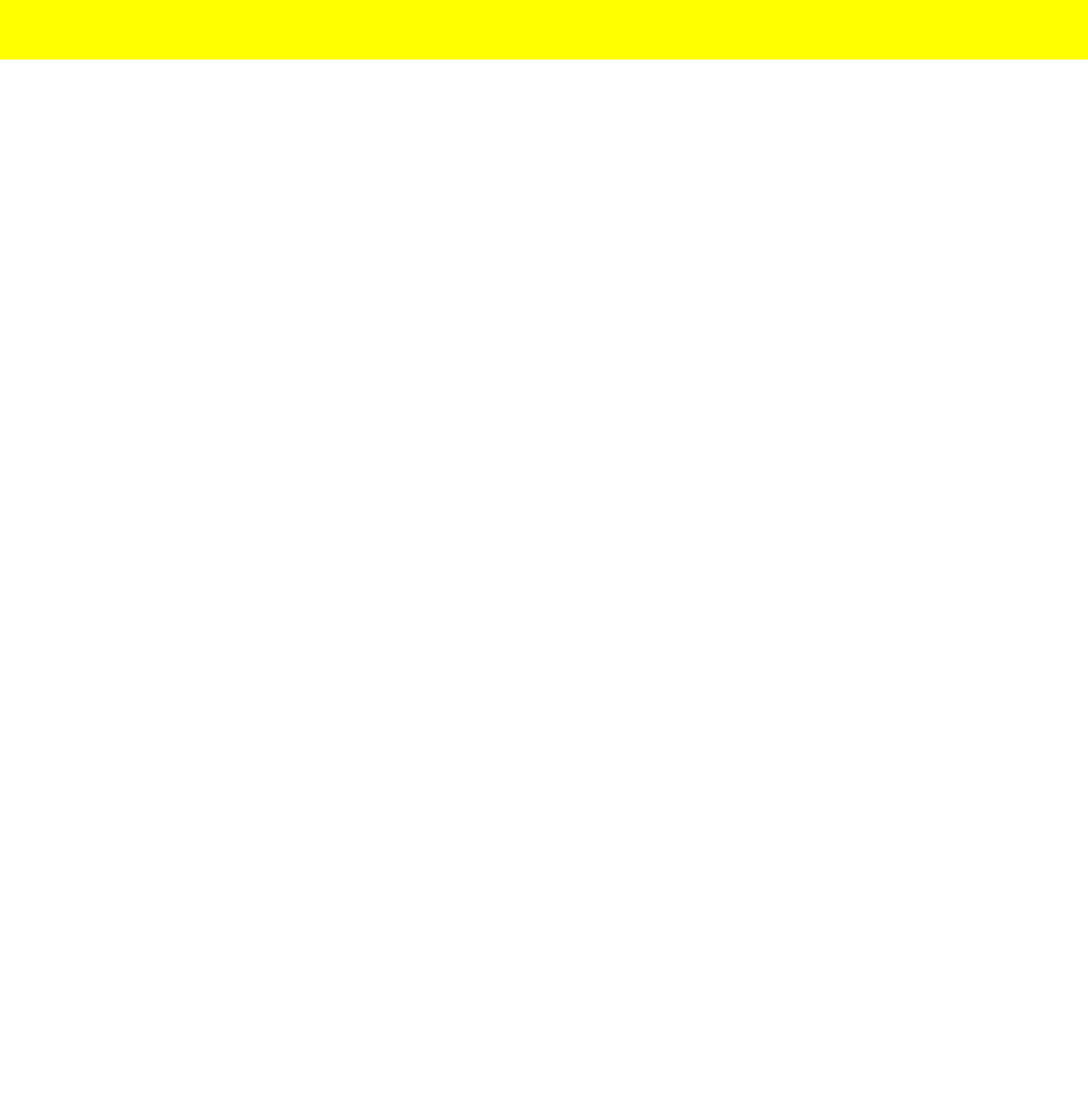
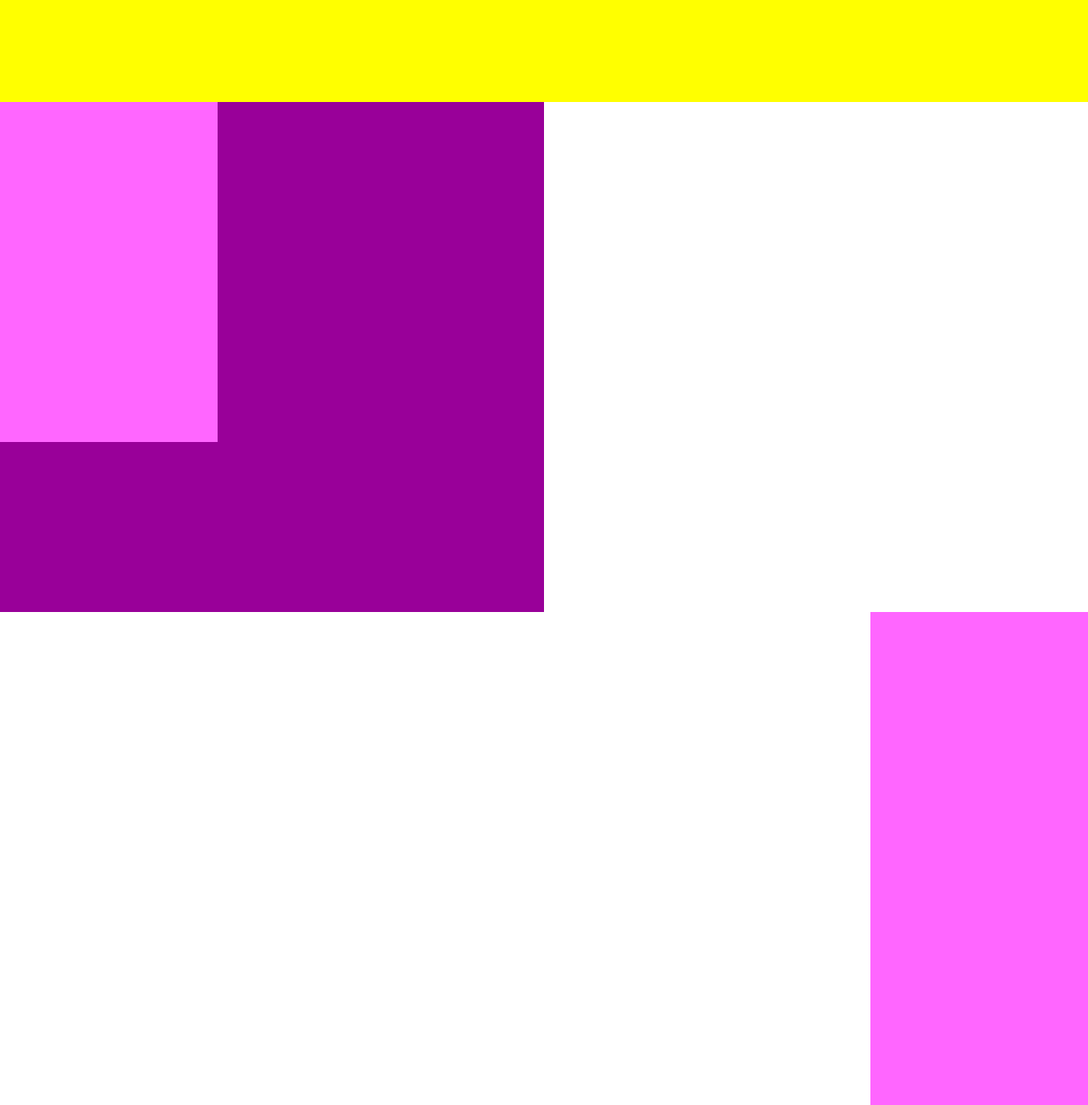
Before and after one commit to RiccioGit/htmlcss-struttura-wp, a plain HTML site: page index.html in a window 1280 px wide. Shown: the part 80-1380 px from the top of the page at 85% size. Before the commit the page ends 800 px from the top, so only its background shows below. Drawn offline with Linux system fonts and the light colour scheme.

Commit message:
aggiunta css

```diff
--- a/css/main.css
+++ b/css/main.css
@@ -6,7 +6,44 @@
 
 header {
   height: 200px;
-  height: 150px;
   width: 100%;
   background-color: yellow;
 }
+
+#container::after {
+  content: "";
+  display: table;
+  clear: both;
+}
+
+.colonnasx {
+  /* display: inline-block; */
+  float: left;
+  width: 20%;
+  height: 400px;
+  background-color: #ff66ff;
+}
+
+.colonnacentro {
+  /* display: inline-block; */
+  width: 50%;
+  height: 600px;
+  background-color: #990099;
+}
+
+.colonnadx {
+  /* display: inline-block; */
+  float: right;
+  width: 20%;
+  height: 600px;
+  background-color: #ff66ff;
+
+}
+
+
+footer {
+  height: 200px;
+  width: 100%;
+  background-color: lightblue;
+
+}
--- a/index.html
+++ b/index.html
@@ -14,12 +14,12 @@
 
     <main id="container">
 
-      <div class="Colonnasx">
+      <div class="colonnasx">
 
 
       </div>
 
-      <div class="Colonnacentro">
+      <div class="colonnacentro">
 
 
       </div>
@@ -28,6 +28,7 @@
 
 
       </div>
+
 
     </main>
 
```
